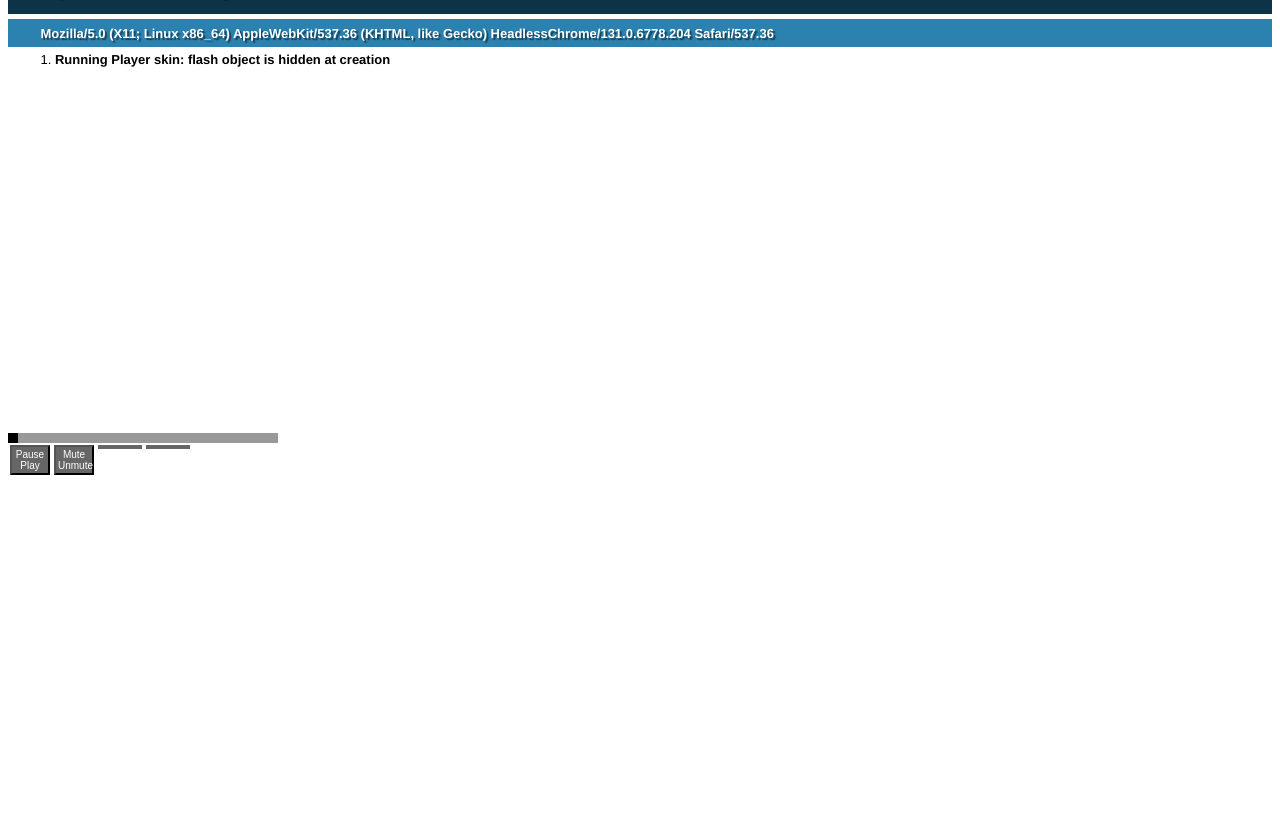
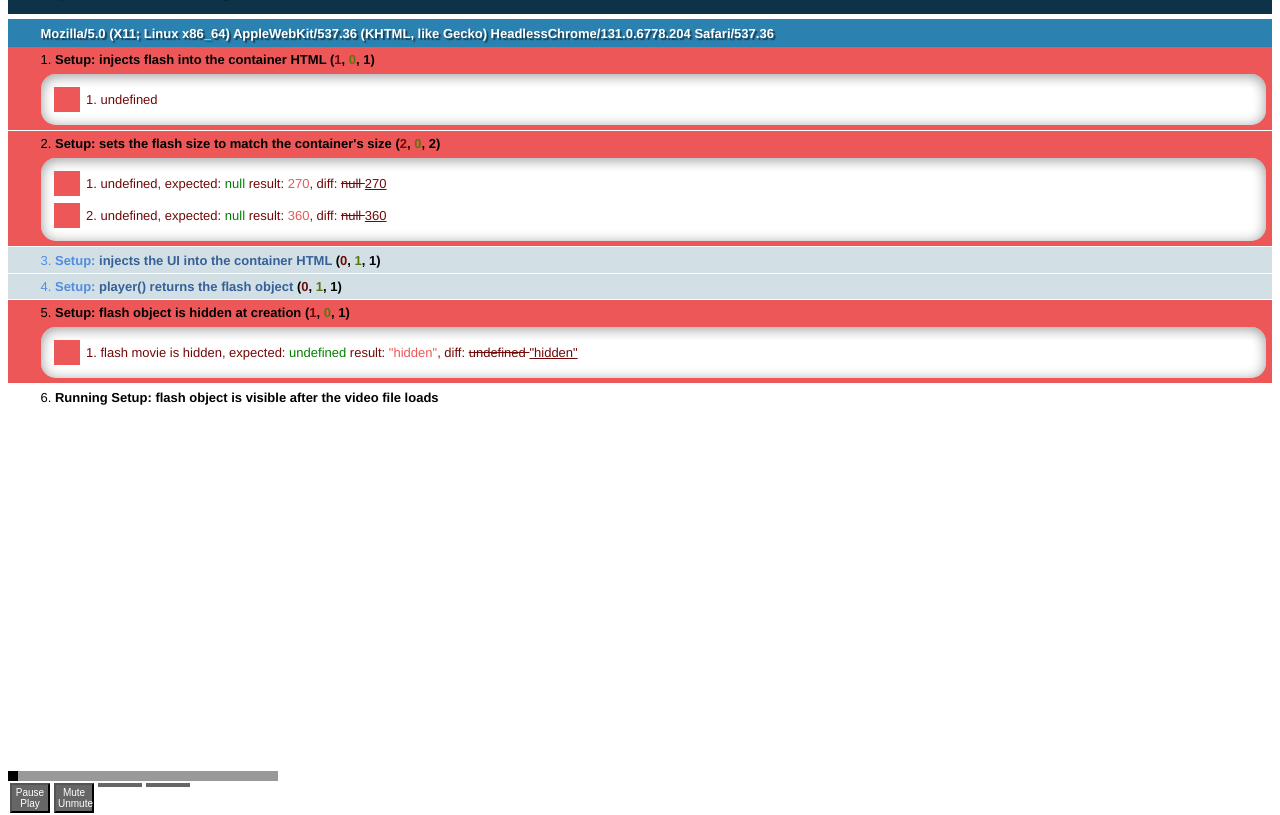
Before and after one commit to jweir/Super-Dumb-Player, a plain HTML site: page test/index.html in a window 1280 px wide. Shown: the part 63-878 px from the top of the page. Before the commit the page ends 800 px from the top, so only its background shows below. Drawn offline with Linux system fonts and the light colour scheme.

Commit message:
Moving towards making the player a jQuery plugin
Events are broken

```diff
--- a/super_dumb_player.js
+++ b/super_dumb_player.js
@@ -1,62 +1,50 @@
 // Hi!
 // Copyright 2010 by John Weir, john@famedriver.com
 // Licensed under the MIT license.
-(function(){
+(function() {
 
     window.dumb_player = {
-    player_url  : "super_dumb_player.swf",
-    create      : create,
-    event       : function(id,event_name, data) {
-                    $("#"+id).trigger(event_name, data);
-                    $("#"+id).trigger(event_name+"("+id+")", data);
+        player_url: "super_dumb_player.swf",
+        create: create,
+        event: function(id, event_name, data) {
+            $("#" + id).trigger(event_name, data);
+            $("#" + id).trigger(event_name + "(" + id + ")", data);
         }
     };
 
-  function parse_attributes(element){
-    return {
-      target_id        : element.attr("id"),
-      volume           : element.attr("sdp_volume"),
-      auto_play        : element.attr("sdp_auto_play"),        // on(default), off
-      stage_scale_mode : element.attr("sdp_stage_scale_mode"), // on(default), off
-      width            : element.css("width"),
-      height           : element.css("height"),
-      buffer_time      : element.attr("sdp_buffer_time")
-    }
-  }
-
-  function loaded(player){
+    function loaded(player) {
         $(player.player()).css("visibility", "visible");
         return player.load(player.src).volume();
     }
 
-  function bind_events(player){
-    var id = player.id;
+    function bind_events(container, player) {
+        var id = container.attr("id");
 
-    $("#"+id).parent()
-      .bind("sdpPlay."        +id, player.play)
-      .bind("sdpPause."       +id, player.pause)
-      .bind("sdpSeek."        +id, function(e,d){player.seek(d)})
-      .bind("sdpToggle."      +id, player.toggle)
-      .bind("sdpToggleVolume."+id, player.toggle_volume)
-      .bind("sdpFlashLoaded." +id, function(){ loaded(player);})
+        container
+        .bind("sdpPlay("+id+")", player.play)
+        .bind("sdpPause("+id+")", player.pause)
+        .bind("sdpSeek("+id+")",
+        function(e, d) {
+            player.seek(d)
+        })
+        .bind("sdpToggle("+id+")", player.toggle)
+        .bind("sdpToggleVolume("+id+")", player.toggle_volume)
+        .bind("sdpFlashLoaded("+id+")",
+        function() {
+            loaded(player);
+        })
     }
 
-  function create(element, file_src){
-    var element        = $(element),
-        id             = element.attr("id"), //REDUNDANT
-        flashvars      = parse_attributes(element),
-        params         = {allowScriptAccess: "always", allowFullScreen:"true"},
-        attributes     = {},
-        obj            = $("#"+id),
-        player         = function() {return $("#"+id)[0]},
-        original_state = obj.clone(true),
-        src            = file_src;
-
-    dumb_player.ui.create(obj);
+    function create(element, file_src) {
+        var container = $(element),
+            player = function() {
+                return container.find("object")[0];
+            },
+            original_state = container.clone(true),
+            src = file_src;
 
         var self = {
-      src : src,
-      id  : id,
+            src: src,
             player: function() {
                 return player()
             },
@@ -100,7 +88,8 @@
                 return self;
             },
             flash_event: function(func) {
-      	$("#" + id).parent().bind("sdpFlashEvent." + id, function(_, flashEvent) {
+                container.bind("sdpFlashEvent("+container.attr("id")+")",
+                function(_, flashEvent) {
                     func(flashEvent);
                 });
                 return self;
@@ -111,13 +100,10 @@
             }
         }
 
-    bind_events(self);
-    swfobject.embedSWF(
-        dumb_player.player_url,
-        id, // TODO make a uniqe id
-        obj.css("width"),
-        obj.css("height"),
-        "9.0.0", null, flashvars, params, attributes);
+        bind_events(container, self);
+
+        dumb_player.flash.create(container);
+        dumb_player.ui.create(container);
 
         $(player()).css("visibility", "hidden");
         return self;
@@ -125,27 +111,96 @@
 })();
 
 (function(){
+    window.dumb_player.flash = {
+        create : create
+    };
+
+    function temp_element(container){
+        var width  = container.width(),
+            height = container.height(),
+            temp   = $("<div id=''/>"),
+            id     = $.uniqueId();
+
+        temp.attr("id", id);
+        temp.css({width: width, height: height});
+        container.empty().append(temp);
+
+        return id;
+    }
+
+    function flashvars(container) {
+        return {
+            target_id        : container.attr("id"),
+            volume           : container.attr("sdp_volume"),
+            auto_play        : container.attr("sdp_auto_play"), // on(default), off
+            stage_scale_mode : container.attr("sdp_stage_scale_mode"), // on(default), off
+            width            : container.css("width"),
+            height           : container.css("height"),
+            buffer_time      : container.attr("sdp_buffer_time")
+        }
+    }
+
+    var params = {
+            allowScriptAccess: "always",
+            allowFullScreen: "true"
+        },
+        attributes = {}
+
+    function create(container){
+        swfobject.embedSWF(
+        dumb_player.player_url,
+        temp_element(container), // id for the temporary element
+        container.css("width"),
+        container.css("height"),
+        "9.0.0", null, flashvars(container), params, attributes);
+    }
+})();
+
+(function() {
     // jQuery extensions
-  jQuery.fn.video = function(src){
-    return this.each(function(){
-      dumb_player.create(this, src);
+    var data_key = "super_dumb_player";
+
+    function get_player(el) {
+        return $.data($(el).parent()[0], data_key);
+    }
+
+    jQuery.fn.video = function(src) {
+        return this.each(function() {
+            var e = dumb_player.create(this, src);
+            $.data($(e.player()).parent()[0], data_key, e);
+        });
+    }
+
+    jQuery.fn.volume = function(v) {
+        return this.each(function() {
+            if (get_player(this)) {
+                get_player(this).volume(v);
+            }
+        });
+    }
+
+    jQuery.fn.seek = function(time) {
+        return this.each(function() {
+            if (get_player(this)) {
+                get_player(this).seek(time);
+            }
         });
     }
 
     var counter = 0;
 
-  jQuery.uniqueId = function(){
+    jQuery.uniqueId = function() {
         return ["spd", (new Date()).getTime(), (counter += 1)].join("-")
     }
 
 })();
 
-(function(){
+(function() {
 
     window.dumb_player.ui = {
-    create  : create,
-    template :template,
-    time_formater : time_formater
+        create          : create,
+        template        : template,
+        time_formater   : time_formater
     };
 
     var ui_template = $("\
@@ -169,88 +224,95 @@
       <span class='duration'/>\
     </div>");
 
-  function template(obj_or_html){
-    if(obj_or_html !== undefined) ui_template = $(obj_or_html);
+    function template(obj_or_html) {
+        if (obj_or_html !== undefined) ui_template = $(obj_or_html);
         return ui_template;
     }
 
-  var time_formater_func = function(str){return parseInt(str*10)/10}
+    var time_formater_func = function(str) {
+        return parseInt(str * 10) / 10
+    }
 
     // Overwrite this function for formating the time
-  function time_formater(func){
-    if(func !== undefined) time_formater_func = func;
+    function time_formater(func) {
+        if (func !== undefined) time_formater_func = func;
         return time_formater_func;
     }
 
-  function create(obj){
-    var id = obj.attr("id"),
-        ui = $("<div class='super_dumb_player' id='dumb_player_"+id+"'></div>"),
-        player_state,
-        container = obj.wrap(ui).parent();
+    function create(container) {
+        var id = container.attr("id"),
+            ui = $("<div class='super_dumb_player' id='dumb_player_" + id + "'></div>"),
+            player_state;
 
         container.append(ui_template.clone());
         dumb_player.ui.scrubber.create(id, container);
 
-    container.find(".volume").click(function(){
+        container.find(".volume").click(function() {
             dumb_player.event(id, "sdpToggleVolume");
         });
 
-    container.find(".state").click(function(){
+        container.find(".state").click(function() {
             dumb_player.event(id, "sdpToggle");
         });
 
-    container.bind("sdpState."+id, function(event, state){
+        container.bind("sdpState("+id+")",
+        function(event, state) {
             container.find(".state").find(".play, .pause").hide();
-      container.find(".state ."+ (state? "play":"pause")).show();
+            container.find(".state ." + (state ? "play": "pause")).show();
         });
 
-    container.bind("sdpVolume."+id, function(event, is_on){
+        container.bind("sdpVolume("+id+")",
+        function(event, is_on) {
             container.find(".volume").find(".on, .off").hide();
-      container.find(".volume ."+ (is_on? "on":"off")).show();
+            container.find(".volume ." + (is_on ? "on": "off")).show();
         });
     }
 })();
 
-(function(){
+ (function() {
     window.dumb_player.ui.scrubber = {
-    create : create
+        create: create
     }
 
-  function create(id, container){
-    var time      = container.find(".time"),
-        duration  = container.find(".duration"),
-        buffer    = container.find(".buffer"),
-        track     = container.find(".track"),
-        thumb     = container.find(".thumb"),
-        scrubber  = container.find(".scrubber"),
+    function create(id, container) {
+        var time = container.find(".time"),
+        duration = container.find(".duration"),
+        buffer = container.find(".buffer"),
+        track = container.find(".track"),
+        thumb = container.find(".thumb"),
+        scrubber = container.find(".scrubber"),
         player_state,
         is_dragging;
 
         thumb.draggable({
-        start: function(){
-          is_dragging       = true;
+            start: function() {
+                is_dragging = true;
                 before_drag_state = player_state;
                 dumb_player.event(id, "sdpPause")
             },
-        drag: function(e, u){
-          dumb_player.event(id, "sdpSeek", 100*(u.position.left/(track.width()-thumb.width()))+"%")
+            drag: function(e, u) {
+                dumb_player.event(id, "sdpSeek", 100 * (u.position.left / (track.width() - thumb.width())) + "%")
             },
-        stop: function(){
+            stop: function() {
                 is_dragging = false;
-          if(before_drag_state) dumb_player.event(id, "sdpPlay");
+                if (before_drag_state) dumb_player.event(id, "sdpPlay");
             },
             containment: buffer,
-        scroll     : false
+            scroll: false
         });
 
-    container.bind("sdpState."+id, function(e,s){player_state = s;})
+        container.bind("sdpState." + id,
+        function(e, s) {
+            player_state = s;
+        })
 
-    container.bind("sdpUpdate."+id, function(event, info){
+        container.bind("sdpUpdate." + id,
+        function(event, info) {
             time.text(dumb_player.ui.time_formater()(info.time));
             duration.text(dumb_player.ui.time_formater()(info.duration));
             buffer.css("width", info.loaded * track.width());
-      if(!is_dragging){
-        thumb.css("left", (info.percentage/100) * (track.width()-thumb.width()))
+            if (!is_dragging) {
+                thumb.css("left", (info.percentage / 100) * (track.width() - thumb.width()))
             }
         });
 
--- a/test/index.html
+++ b/test/index.html
@@ -53,7 +53,7 @@
 
   <div id="qunit-fixture" style="display:block; position:relative; left:0; top:0">
     <div id="test_player_parent">
-      <div id='test_player'>
+      <div id='test_player' style="width:270px; height:360px">
         <img src='../assets/still_from_video.png'/>
       </div>
     </div>
--- a/test/super_dumb_player_test.js
+++ b/test/super_dumb_player_test.js
@@ -9,7 +9,7 @@ $(document).ready(function() {
         var called = 0;
         times_to_call = times_to_call || 1;
 
-        $("body").bind("sdpUpdate.test_player",
+        $("body").bind("sdpUpdate(test_player)",
         function(event, data) {
             if (called < times_to_call) {
                 called = called + 1;
@@ -18,51 +18,57 @@ $(document).ready(function() {
         })
     }
 
+    function create_player() {
+        test_player = dumb_player.create("#test_player", './assets/dumb_example.m4v');
+    }
+
     /////////////////////////////////////////////////////////////////////////////////
-    module("Player skin", {
-        setup: function() {
-            test_player = dumb_player.create("#test_player", './assets/dumb_example.m4v');
+    (function() {
+
+        var container;
+
+        module("Setup", {
+            setup: function(){
+                container = $("#test_player");
+                create_player();
             },
             teardown: function() {
                 $("body").unbind();
             }
         });
 
-    test("flash object is hidden at creation",
-    function() {
-        expect(2);
+        test("injects flash into the container HTML", function() {
+            ok(container.find("object")[0])
+        });
+
+        test("sets the flash size to match the container's size", function() {
+            equal(270, container.find("object").width())
+            equal(360, container.find("object").height())
+        });
+
+        test("injects the UI into the container HTML", function(){
+            ok(container.find(".dumb_player_ui")[0])
+        });
+
+        test("player() returns the flash object", function(){
+            equal($("object")[0], test_player.player())
+        })
+
+        test("flash object is hidden at creation", function() {
+            equal("hidden", $(test_player.player()).css("visibility"), "flash movie is hidden");
+        });
+
+        test("flash object is visible after the video file loads", function() {
             stop(default_load_time);
-        equal("hidden", $(test_player.player()).css("visibility"), "flash movie is hidden");
+            expect(1);
             after_movie_loads(function() {
                 equal("visible", $(test_player.player()).css("visibility"), "flash movie is visible");
                 start();
             })
         });
 
-    test("flash object is visible after the video file loads",
-    function() {
-        expect(2);
-        stop(default_load_time);
-        after_movie_loads(function() {
-            equal("visible", $(test_player.player()).css("visibility"), "flash movie is visible");
-            ok($(test_player.player()).is(":visible"), "flash movie is visible");
-            start();
-        })
-    });
 
-
-    test("creates the flash movie object element",
-    function() {
-        equal($(test_player.player())[0].nodeName, "OBJECT")
-    });
-
-    test("creates the player ui elements",
-    function() {
-        $.each(["scrubber", "state", "duration", "volume", "time"],
-        function(i, label) {
-            ok($(".dumb_player_ui ." + label)[0], label + " exists");
-        })
-    })
+    })();
 
     /////////////////////////////////////////////////////////////////////////////////
     module("Events", {
@@ -80,7 +86,7 @@ $(document).ready(function() {
         $("body").bind("sdpFlashLoaded",
         function(e) {
             start();
-            equal(e.target, test_player.player())
+            equal(e.target, $("#test_player")[0])
         });
     })
 
@@ -129,7 +135,7 @@ $(document).ready(function() {
     function() {
         stop(default_load_time);
         expect(1);
-        $("body").bind("sdpState.test_player",
+        $("body").bind("sdpState(test_player)",
         function(event, data) {
             if (data == true) {
                 start();
@@ -223,8 +229,7 @@ $(document).ready(function() {
             button,
             function() {
                 ok(button.find('.pause').is(":visible"), "button is in correct state");
-                time = parseFloat($(".time").text());
-                ok(time >= 0, "time set")
+                ok(parseFloat($(".time").text()) >= 0, "time is set set")
             })
             .click({},
             button,
@@ -259,14 +264,13 @@ $(document).ready(function() {
                 ok(current_time > time, "time is updated : " + time + " " + current_time);
                 start();
             },
-            500)
+            1500)
         }
 
         after_movie_loads(function() {
             Syn
             .click($(".state"))
-            // pause the movie
-            .delay(1000)
+            .delay(500)
             // let the movie load a bit
             .drag({
                 from: {
@@ -283,11 +287,60 @@ $(document).ready(function() {
     })
 
     /////////////////////////////////////////////////////////////////////////////////
+    module("jQuery plugin", {
+        setup: function() {
+            $("#test_player").video('./assets/dumb_example.m4v');
+        },
+        teardown: function() {
+            $("body").unbind();
+        }
+    });
+
+    function listen_for(event_name) {
+        stop(default_load_time);
+        $("body").bind(event_name,
+        function(event, data) {
+            ok(true, event_name + "was triggered");
+            start();
+        });
+    }
+
+    test("creates a flash object",
+    function() {
+        ok($("object")[0]);
+    });
+
+    test("stores the player in jQuery data",
+    function() {
+        ok($.data($("object").parent()[0], "super_dumb_player"));
+    });
+
+
+    $.each({
+        volume: ["sdpVolume", 0.5],
+        seek: ["sdpSeek", 5]
+    },
+    function(m, e) {
+        test("responds to " + m,
+        function() {
+            expect(1);
+            listen_for(e[0] + "(test_player)");
+            $("#test_player")[m](e[1]);
+        })
+    })
+
+    test("creates an id for an element without one",
+    function() {
+        ok(false)
+    });
+
+
+    /////////////////////////////////////////////////////////////////////////////////
     module("Utilities")
 
     test(".unique_id generates a unique id",
-    function(){
-      ok($.uniqueId() != $.uniqueId(), "generates an id like : "+$.uniqueId());
+    function() {
+        ok($.uniqueId() != $.uniqueId(), "generates an id like : " + $.uniqueId());
     });
 
 
```
Lines whose indentation alone changed are shown as unchanged.
